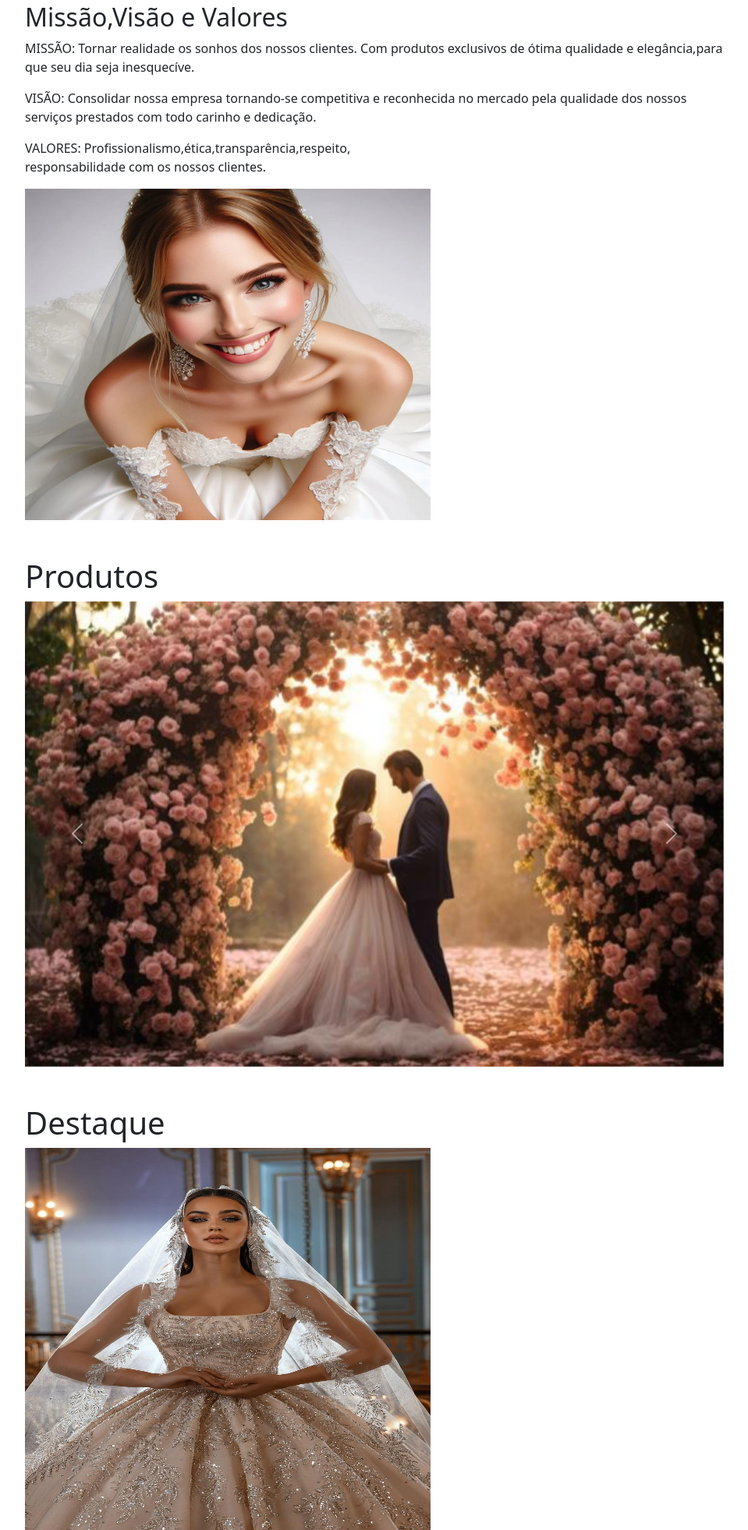
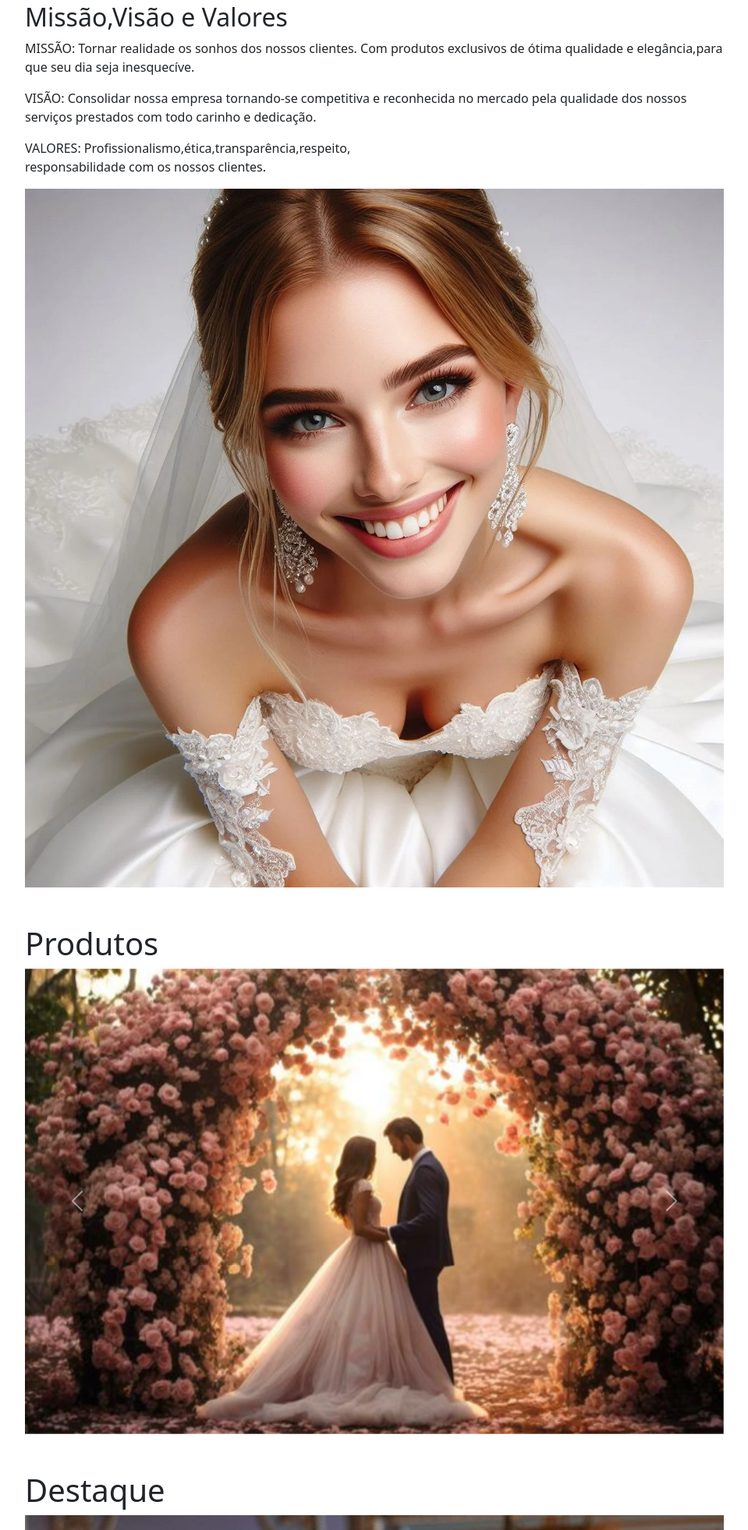
Before and after one commit to criskellyf/projetointegrador, a plain HTML site: page index.html in a window 1280 px wide. Shown: the part 838-2800 px from the top of the page at 78% size, without its empty margins (160-1119 px from the left). Drawn offline with nearby package versions, Linux system fonts and the light colour scheme.

Commit message:
Update index.html

```diff
--- a/index.html
+++ b/index.html
@@ -50,7 +50,7 @@
 
       <div id="sobrenós">
         <img id="imagemex" src="img/noiva 4.jpg"
-        alt="imagem de sobre nós" style="height: 425px; width: 520px;"/>
+        alt="imagem de sobre nós" />
       </div>
 
 
@@ -122,7 +122,7 @@
       </article>
 
     <img id="imagemex" src="img/carrossel noiva 10 com dourado.jpg"
-      alt="noiva em destaque" style="height: 520px; width: 520px;"/>
+      alt="noiva em destaque" />
       <br><br><br>
     <aside id="contato" class="conteudo">
       <h2>Contato</h2>
```
